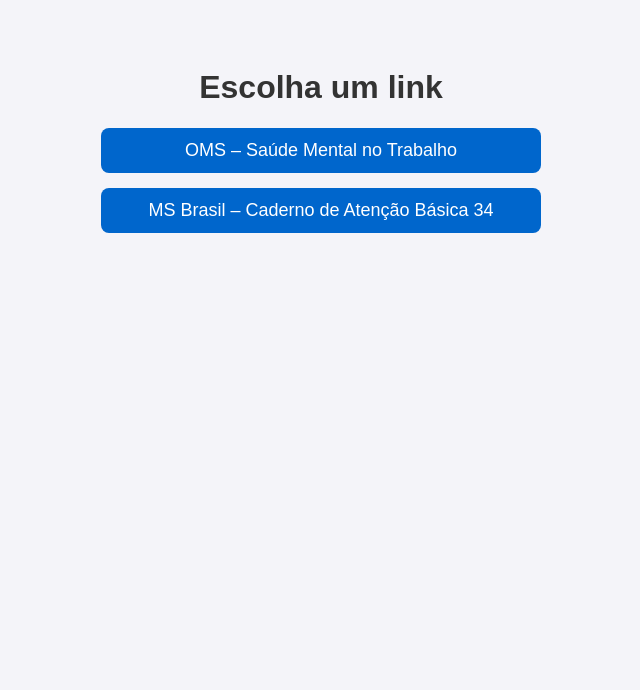
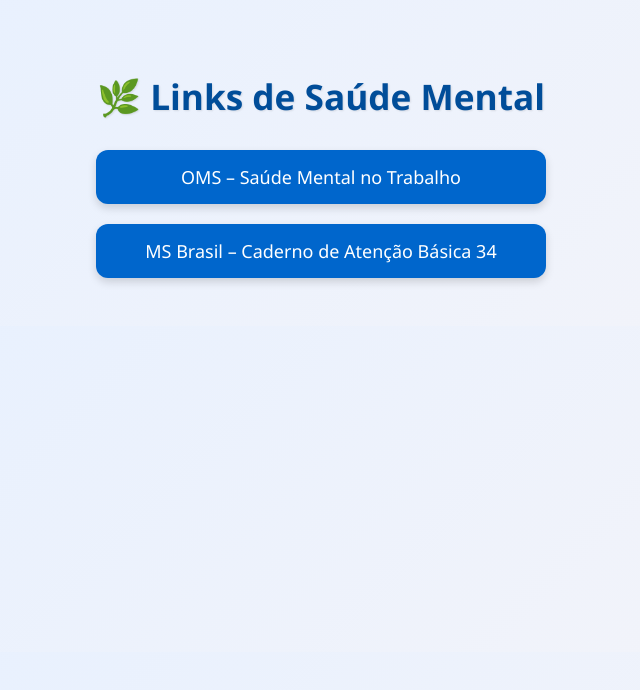
Before and after one commit to Diretoria-Executiva/site, a plain HTML site: page index.html in a window 1280 px wide. Shown: the whole page, without its empty margins (319-959 px from the left). Drawn offline with Linux system fonts and the light colour scheme.

Commit message:
Update index.html

```diff
--- a/index.html
+++ b/index.html
@@ -6,38 +6,58 @@
   <title>Links de Saúde Mental</title>
   <style>
     body {
-      font-family: Arial, sans-serif;
+      font-family: "Segoe UI", Roboto, Arial, sans-serif;
       text-align: center;
       padding: 40px;
-      background-color: #f4f4f9;
-    }
-    h1 {
+      background: linear-gradient(135deg, #e6f0ff, #f4f4f9);
       color: #333;
     }
+
+    h1 {
+      color: #004d99;
+      font-size: 2.2em;
+      margin-bottom: 30px;
+      text-shadow: 1px 1px 2px rgba(0,0,0,0.1);
+    }
+
+    .link-container {
+      display: flex;
+      flex-direction: column;
+      align-items: center;
+      gap: 20px;
+    }
+
     a {
       display: block;
-      margin: 15px auto;
-      padding: 12px 20px;
-      background-color: #0066cc;
+      padding: 15px 25px;
+      background: #0066cc;
       color: white;
       text-decoration: none;
-      border-radius: 8px;
-      width: 80%;
+      border-radius: 12px;
+      font-size: 18px;
+      font-weight: 500;
       max-width: 400px;
-      font-size: 18px;
+      width: 90%;
+      box-shadow: 0 4px 8px rgba(0,0,0,0.15);
+      transition: all 0.3s ease;
     }
+
     a:hover {
-      background-color: #004d99;
+      background: #004d99;
+      transform: scale(1.05);
+      box-shadow: 0 6px 14px rgba(0,0,0,0.2);
     }
   </style>
 </head>
 <body>
-  <h1>Escolha um link</h1>
+  <h1>🌿 Links de Saúde Mental</h1>
+  <div class="link-container">
     <a href="https://www.who.int/news-room/fact-sheets/detail/mental-health-at-work" target="_blank">
       OMS – Saúde Mental no Trabalho
     </a>
     <a href="https://bvsms.saude.gov.br/bvs/publicacoes/cadernos_atencao_basica_34_saude_mental.pdf" target="_blank">
       MS Brasil – Caderno de Atenção Básica 34
     </a>
+  </div>
 </body>
 </html>
```
Lines whose indentation alone changed are shown as unchanged.
